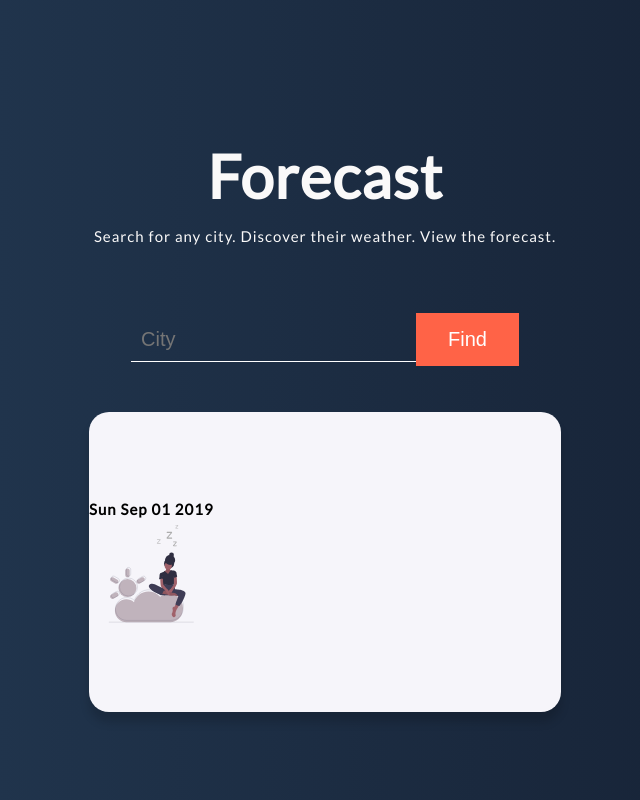
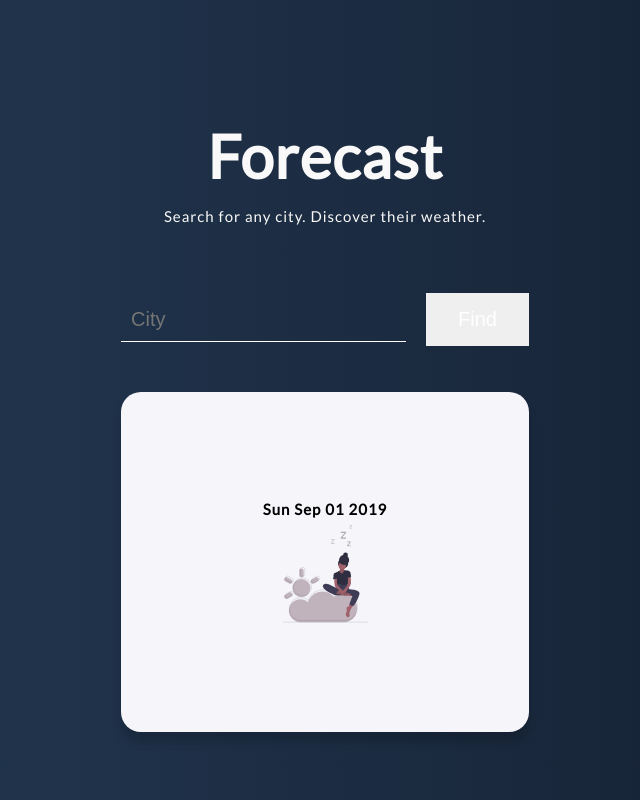
Before and after one commit to kelalm/forecast, a React (Create React App) app: page / in a window 1280 px wide. Shown: the whole page, without its empty margins (315-955 px from the left). Built offline with nearby package versions, Linux system fonts and the light colour scheme.

Commit message:
Allow user to press enter to update city

```diff
--- a/src/App.css
+++ b/src/App.css
@@ -84,11 +84,12 @@ body {
 .card {
   display: flex;
   align-items: center;
+  justify-content: center;
   background: #f6f5fa;
   width: 100%;
   min-width: 80%;
   height: 100%;
-  min-height: 300px;
+  min-height: 340px;
   margin: 0 auto;
   border-radius: 20px;
   box-shadow: 0px 10px 10px 0px rgba(0, 0, 0, 0.16);
@@ -117,7 +118,7 @@ input[type="text"] {
 }
 
 button {
-  background-color: tomato; /* Green */
+  background-color: --color-grey-light-1;
   border: none;
   color: white;
   padding: 15px 32px;
@@ -125,12 +126,11 @@ button {
   text-decoration: none;
   display: inline-block;
   font-size: 2rem;
+  margin-left: 2rem;
 }
 
 .infoLabels {
   font-size: 2rem;
-  text-align: left;
-  margin-left: 4rem;
 }
 
 .cityLabel {
--- a/src/components/Header.js
+++ b/src/components/Header.js
@@ -5,7 +5,7 @@ export default function Header() {
     <div className="Header">
       <p className="appLabel">Forecast</p>
       <p className="subAppLabel">
-        Search for any city. Discover their weather. View the forecast.
+        Search for any city. Discover their weather.
       </p>
     </div>
   );
--- a/src/components/SearchBar.js
+++ b/src/components/SearchBar.js
@@ -5,9 +5,19 @@ export default class SearchBar extends Component {
     return (
       <div>
         <h2>
-          <form>
+          <form
+            onSubmit={e => {
+              e.preventDefault();
+              this.props.setWeather();
+            }}
+          >
             <label>
-              <input type="text" name="name" placeholder="City" />
+              <input
+                type="text"
+                name="name"
+                placeholder="City"
+                id="search-bar"
+              />
               <button
                 type="button"
                 onClick={() => {
```
